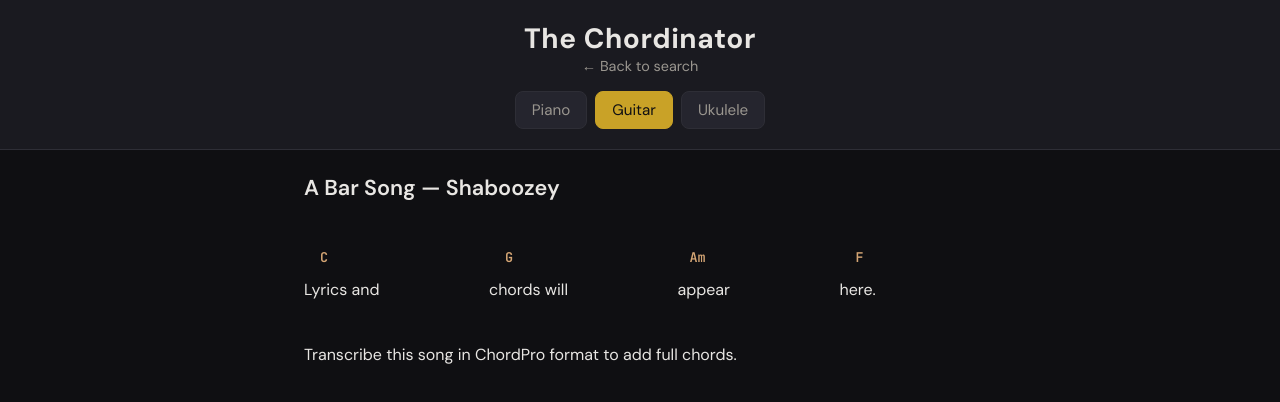
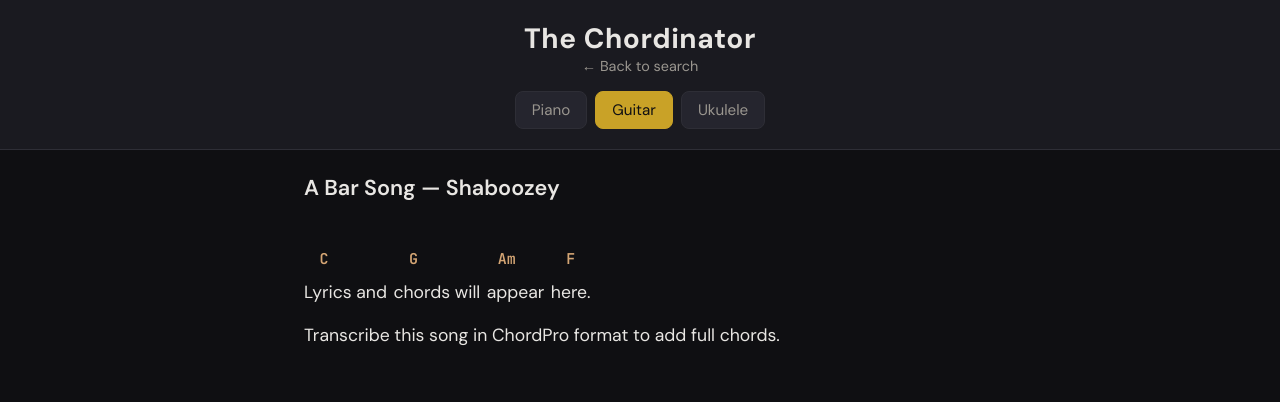
Before and after one commit to steezus/The-Chordinator, a React (Vite) app: page /song/a-bar-song in a window 1280 px wide. Shown: the top 402 px of the page. Built offline with nearby package versions, Linux system fonts and the light colour scheme; what chord-symbol would draw is missing.

Commit message:
Paragraph layout: lyrics in order, chord above word; fix piano note extraction

```diff
--- a/src/App.css
+++ b/src/App.css
@@ -73,10 +73,10 @@
   margin-top: 0.75rem;
 }
 
-/* Two-row grid: chord line above lyric line */
+/* Paragraph: each line is a paragraph; segments flow in reading order */
 .lyrics__line {
-  margin-bottom: 0.75rem;
-  line-height: 1.55;
+  margin: 0 0 0.85rem;
+  line-height: 1.65;
   text-align: left;
   max-width: 100%;
 }
@@ -85,31 +85,28 @@
   min-height: 0.5em;
 }
 
-.lyrics__line--grid {
-  margin-bottom: 1rem;
-}
-
-.lyrics__cell {
-  min-width: 0;
+.lyrics__line--paragraph {
   white-space: pre-wrap;
   word-break: break-word;
 }
 
-.lyrics__cell--chord {
-  font-family: var(--font-mono);
-  font-size: 0.9em;
-  font-weight: 600;
-  line-height: 1.3;
-  padding-bottom: 0.2rem;
+/* One segment = chord above + words; segments inline so chord stays above its phrase */
+.lyrics__segment {
+  display: inline-block;
+  vertical-align: top;
+  text-align: left;
+  margin-right: 0.1em;
 }
 
-.lyrics__cell--text {
-  font-size: 1rem;
+.lyrics__chord-wrap {
+  display: block;
+  line-height: 1.25;
+  margin-bottom: 0.12rem;
+  min-height: 1.4em;
 }
 
-.lyrics__chord-spacer {
-  display: inline-block;
-  min-width: 2ch;
+.lyrics__words {
+  display: inline;
 }
 
 .lyrics__chord {
@@ -153,10 +150,7 @@
     padding-right: 0;
   }
   .lyrics__line {
-    margin-bottom: 1.5rem;
-  }
-  .lyrics__cell--text {
-    font-size: 1rem;
+    margin-bottom: 1rem;
   }
   .lyrics__chord {
     min-height: 2.75rem;
@@ -164,7 +158,7 @@
     padding: 0.35em 0.5em;
     font-size: 0.8em;
   }
-  .lyrics__chord-line {
+  .lyrics__chord-wrap {
     min-height: 1.75em;
   }
   .app__main {
--- a/src/components/LyricsView.tsx
+++ b/src/components/LyricsView.tsx
@@ -32,7 +32,8 @@
 }
 
 /**
- * UkuTabs-style: one row of chords, one row of lyrics. Each column = one segment so the chord sits directly above its phrase.
+ * Paragraph format: each segment is one unit (chord above, words below) in reading order.
+ * Segments flow inline and wrap together so the chord stays above the word it's played on.
  */
 function LyricsLine({
   segments,
@@ -53,19 +54,11 @@
   };
 
   return (
-    <div
-      className="lyrics__line lyrics__line--grid"
-      style={{
-        display: 'grid',
-        gridTemplateColumns: `repeat(${segments.length}, auto)`,
-        gridTemplateRows: 'auto auto',
-        gap: '0 0.5em',
-        alignItems: 'end',
-      }}
-    >
+    <p className="lyrics__line lyrics__line--paragraph">
       {segments.map((seg, i) => (
-        <div key={`chord-${i}`} className="lyrics__cell lyrics__cell--chord">
+        <span key={i} className="lyrics__segment">
           {seg.chord !== null ? (
+            <span className="lyrics__chord-wrap">
               <button
                 type="button"
                 className={`lyrics__chord ${selectedChord === seg.chord ? 'lyrics__chord--selected' : ''}`}
@@ -73,16 +66,11 @@
               >
                 {seg.chord}
               </button>
-          ) : (
-            <span className="lyrics__chord-spacer">&#xA0;</span>
-          )}
-        </div>
+            </span>
+          ) : null}
+          <span className="lyrics__words">{seg.text}</span>
+        </span>
       ))}
-      {segments.map((seg, i) => (
-        <div key={`text-${i}`} className="lyrics__cell lyrics__cell--text">
-          {seg.text}
-        </div>
-      ))}
-    </div>
+    </p>
   );
 }
--- a/src/components/PianoChordDiagram.tsx
+++ b/src/components/PianoChordDiagram.tsx
@@ -4,15 +4,18 @@
 
 const parseChord = chordParserFactory();
 
-/** Map chord-symbol note names (e.g. "Eb", "C#") to piano-chart format (e.g. "Eb4"). */
+/** Map chord-symbol note names (e.g. "Eb", "C#") to piano-chart format (e.g. "Eb4"). Uses normalized.notes from chord-symbol. */
 function chordNameToPianoNotes(chordName: string): string[] {
+  const trimmed = chordName.trim();
+  if (!trimmed) return [];
   try {
-    const parsed = parseChord(chordName);
-    type Parsed = { normalized?: { notes?: string[] }; notes?: string[] };
-    const notes = (parsed as Parsed)?.normalized?.notes ?? (parsed as Parsed)?.notes;
-    if (!notes?.length) return [];
+    const parsed = parseChord(trimmed);
+    if (!parsed || typeof parsed !== 'object') return [];
+    const normalized = (parsed as { normalized?: { notes?: string[] } }).normalized;
+    const notes = normalized?.notes;
+    if (!Array.isArray(notes) || notes.length === 0) return [];
     const octave = 4;
-    return notes.map((noteName) => `${noteName}${octave}`);
+    return notes.map((noteName) => `${String(noteName).trim()}${octave}`);
   } catch {
     return [];
   }
```
Lines whose indentation alone changed are shown as unchanged.
